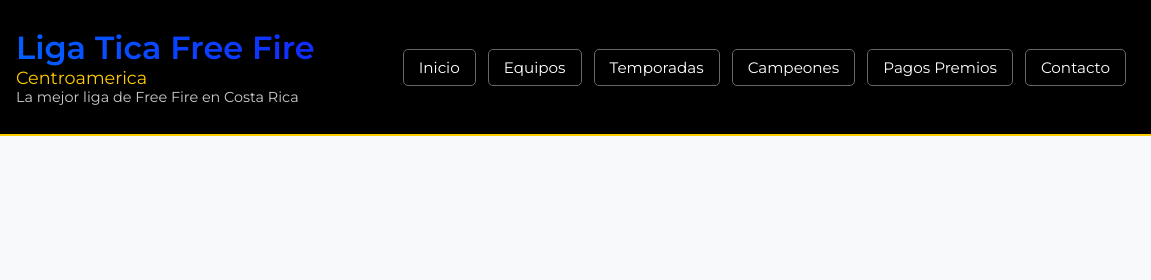
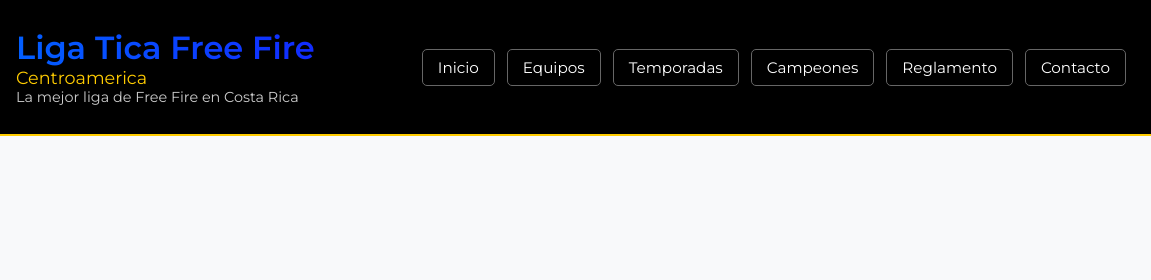
Before and after one commit to GeraldArayaJ/Liga-Tica-Free-Fire, a plain HTML site: page Reglamento.html in a window 1280 px wide. Shown: the top 280 px of the page, 129-1280 px from the left. Drawn offline with Linux system fonts and the light colour scheme.

Commit message:
arreglo Reglamento.html

```diff
--- a/Reglamento.html
+++ b/Reglamento.html
@@ -6,7 +6,7 @@
     <title>Liga Tica Free Fire</title>
     <link rel="stylesheet" href="styles.css">
     <link rel="icon" href="favicon.ico" type="image/x-icon">
-    <meta name="description" content="Liga Tica Free Fire - La mejor liga de Fee Fire en Costa Rica.">
+    <meta name="description" content="Liga Tica Free Fire - La mejor liga de Free Fire en Costa Rica.">
     <meta name="keywords" content="Free Fire, Liga Tica, Costa Rica, videojuegos, esports">
     <meta name="author" content="Liga Tica Free Fire">
 </head>
@@ -26,7 +26,7 @@
                 <li><a href="Equipos.html">Equipos</a></li>
                 <li><a href="Temporadas.html">Temporadas</a></li>
                 <li><a href="Campeones.html">Campeones</a></li>
-                <li><a href="PagosPremios.html">Pagos Premios</a></li>
+                <li><a href="Reglamento.html">Reglamento</a></li>
                 <li><a href="Contacto.html">Contacto</a></li>
             </ul>
         </nav>
```
